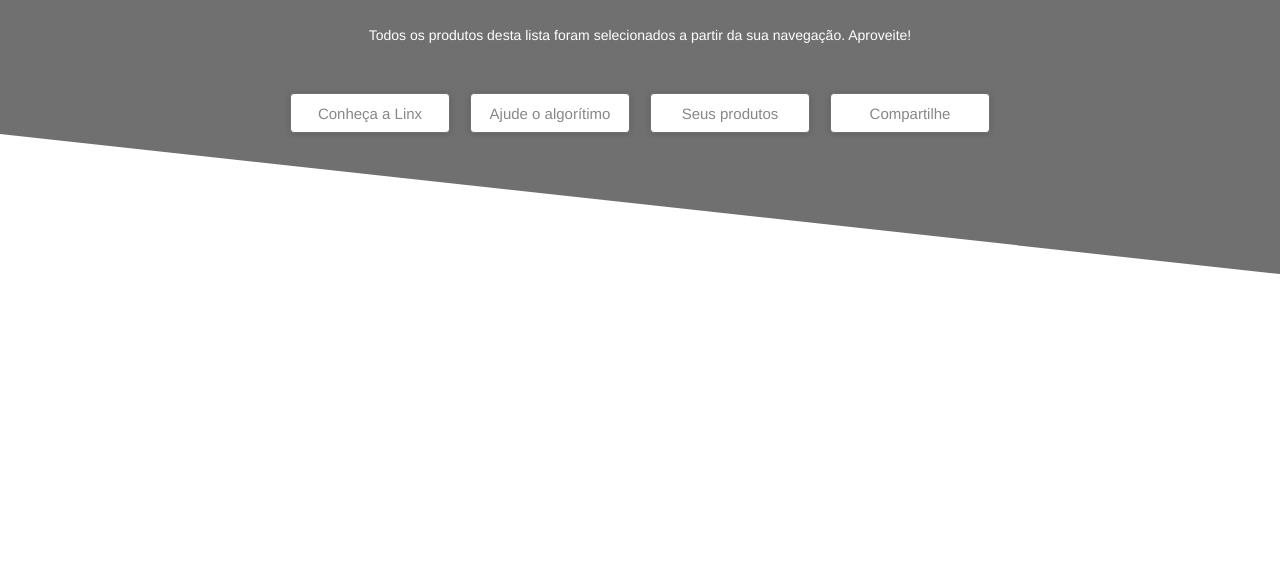
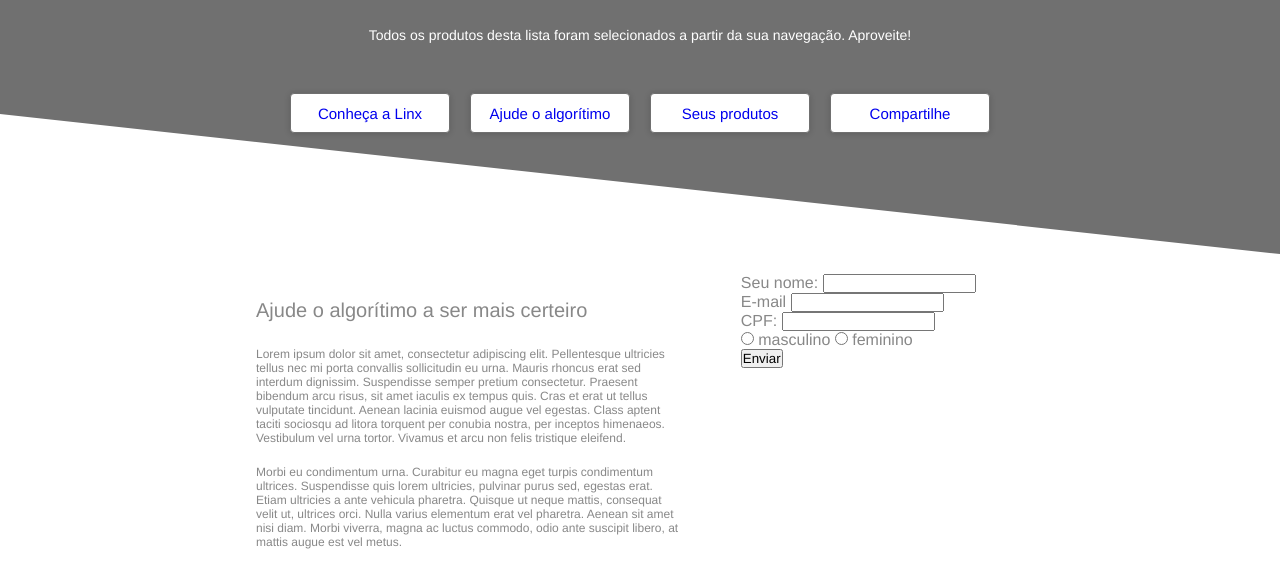
Before and after one commit to oscarvoit/desafio-landing-page, a plain HTML site: page index.html in a window 1280 px wide. Shown: the part 126-714 px from the top of the page. Drawn offline with Linux system fonts and the light colour scheme.

Commit message:
add div form

```diff
--- a/index.html
+++ b/index.html
@@ -16,12 +16,50 @@
       <p>Todos os produtos desta lista foram selecionados a partir da sua navegação. Aproveite!</p>
     </div>
     <div class="buttons">
-      <button>Conheça a Linx</button>
-      <button>Ajude o algorítimo</button>
-      <button>Seus produtos</button>
-      <button>Compartilhe</button>
+      <button><a href="#">Conheça a Linx</a></button>
+      <button><a href="#">Ajude o algorítimo</a></button>
+      <button><a href="#">Seus produtos</a></button>
+      <button><a href="#">Compartilhe</a></button>
     </div>
   </header>
 
+  <div class="container">
+    <div class="form">
+      <div class="text">
+        <h2>Ajude o algorítimo a ser mais certeiro</h2>
+        <p>
+          Lorem ipsum dolor sit amet, consectetur adipiscing elit. Pellentesque ultricies tellus nec mi porta convallis sollicitudin eu urna. Mauris rhoncus erat sed interdum dignissim. Suspendisse semper pretium consectetur. Praesent bibendum arcu risus, sit amet iaculis ex tempus quis. Cras et erat ut tellus vulputate tincidunt. Aenean lacinia euismod augue vel egestas. Class aptent taciti sociosqu ad litora torquent per conubia nostra, per inceptos himenaeos. Vestibulum vel urna tortor. Vivamus et arcu non felis tristique eleifend.
+        </p>
+        <p>
+          Morbi eu condimentum urna. Curabitur eu magna eget turpis condimentum ultrices. Suspendisse quis lorem ultricies, pulvinar purus sed, egestas erat. Etiam ultricies a ante vehicula pharetra. Quisque ut neque mattis, consequat velit ut, ultrices orci. Nulla varius elementum erat vel pharetra. Aenean sit amet nisi diam. Morbi viverra, magna ac luctus commodo, odio ante suscipit libero, at mattis augue est vel metus.
+        </p>
+      </div>
+      <div class="input">
+        <form>
+          <div>
+            <label>Seu nome:</label>
+            <input type="text">
+          </div>
+          <div>
+            <label>E-mail</label>
+            <input type="text">
+          </div>
+          <div>
+            <label>CPF:</label>
+            <input type="text">
+          </div>
+          <div>
+            <input type="radio">
+            <label>masculino</label>
+            <input type="radio">
+            <label>feminino</label>
+          </div>
+
+          <button>Enviar</button>
+
+        </form>
+      </div>
+    </div>
+  </div>
 </body>
 </html>
--- a/style.css
+++ b/style.css
@@ -1,6 +1,7 @@
 :root {
   --color-primary: #707070;
-  --color-secundary: #ffffff;
+  --color-secundary: #888888;
+  --color-third: #ffffff;
 }
 
 * {
@@ -13,14 +14,14 @@
 /* +++++++++++++++++++ HEADER +++++++++++++++++ */
 
 .header {
-  height: 500px;
+  height: 400px;
 }
 
 .header .background{
   background-color: var(--color-primary);
   height: 400px;
   width: 100vw;
-  clip-path: polygon(0% 0%, 100% 0%, 100% 100%, 0% 65%);
+  clip-path: polygon(0% 0%, 100% 0%, 100% 95%, 0% 60%);
   position: absolute;
 }
 
@@ -33,7 +34,7 @@
 .header .title h1 {
   font-size: 40px;
   margin-bottom: 30px;
-  color: var(--color-secundary);
+  color: var(--color-third);
   text-align: center;
 }
 
@@ -41,12 +42,12 @@
   font-weight: 300;
   font-size: 20px;
   padding-top: 55px;
-  color: var(--color-secundary);
+  color: var(--color-third);
   text-align: center;
 }
 
 .header .title p {
-  color: var(--color-secundary);
+  color: var(--color-third);
   text-align: center;
   font-size: 14px;
 }
@@ -64,7 +65,7 @@
   width: 160px;
   height: 40px;
   margin: 10px;
-  background-color: var(--color-secundary);
+  background-color: var(--color-third);
   color: #888888;
   border: 1px solid var(--color-primary);
   border-radius: 4px;
@@ -72,9 +73,46 @@
   box-shadow: 0px 1px 6px #00000029;
 }
 
+.header .buttons button a {
+  text-decoration: none;
+}
+
+/* ++++++++++++++++++ ABOUT ++++++++++++++++++++++*/
+
+.container {
+  color: var(--color-secundary);
+  width: 60%;
+  margin: 0 auto;
+}
+
+.container .form {
+  display: flex;
+}
+
+.container .form .text {
+  width: 60%;
+  margin-right: 60px;
+}
+
+.container .form .text h2 {
+  font-weight: 400;
+  font-size: 20px;
+  margin: 25px 0;
+}
+
+.container .form .text p {
+  font-size: 12px;
+  text-align: left;
+  margin: 20px 0;
+}
+
+.container .form .input {
+  width: 40%;
+}
+
 /* ++++++++++++++++++ MOBILE ++++++++++++++++++++ */
 
-@media (max-width: 420px) {
+@media (max-width: 700px) {
 
   .header .title h1,
   .header .title h3,
```
